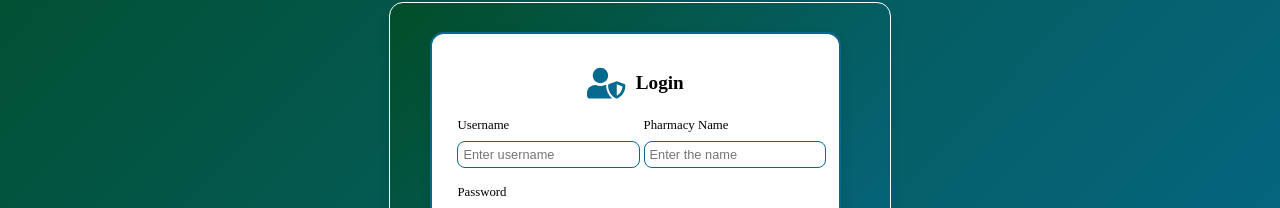
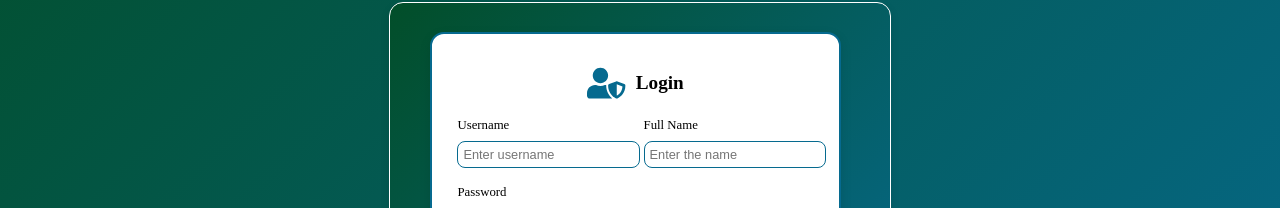
Before and after one commit to pharmacysystem950-hub/noorhayapharmacysystem, a React (Create React App) app: page / in a window 1280 px wide. Shown: the part 244-452 px from the top of the page. Built offline with nearby package versions, Linux system fonts and the light colour scheme.

Commit message:
rename pharmacy name

```diff
--- a/src/pages/LoginPage.js
+++ b/src/pages/LoginPage.js
@@ -79,7 +79,7 @@ const LoginPage = ({ setIsAuthenticated }) => {
                         </Form.Group>
 
                         <Form.Group controlId="pharmacyName">
-                            <Form.Label>Pharmacy Name</Form.Label>
+                            <Form.Label>Full Name</Form.Label>
                             <Form.Control
                                 type="text"
                                 placeholder="Enter the name"
--- a/src/pages/Settings.js
+++ b/src/pages/Settings.js
@@ -197,7 +197,7 @@ const Settings = ({ onSettingsChange }) => {
                 onChange={handleProfileChange}
               />
 
-              <label>Pharmacy Name:</label>
+              <label>Full Name:</label>
               <input
                 type="text"
                 name="PHARMACY_NAME"
--- a/src/pages/SignUpPage.js
+++ b/src/pages/SignUpPage.js
@@ -133,7 +133,7 @@ const SignUpPage = () => {
                     </Form.Group>
 
                     <Form.Group controlId="pharmacyNamey">
-                        <Form.Label>Pharmacy Name</Form.Label>
+                        <Form.Label>Full Name</Form.Label>
                         <Form.Control
                             type="text"
                             placeholder="Enter pharmacy name"
```
